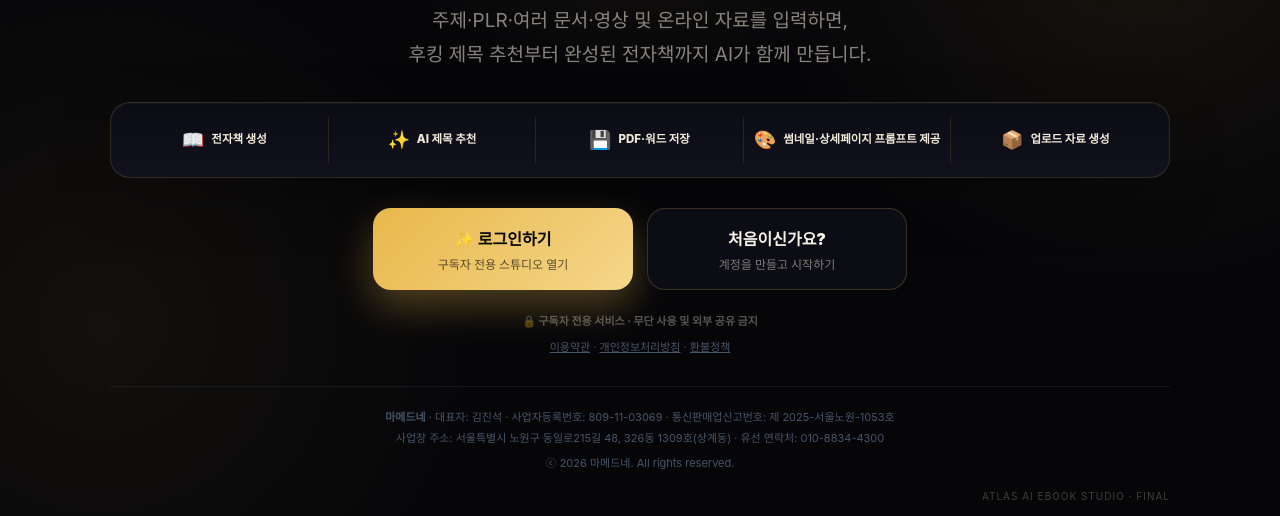
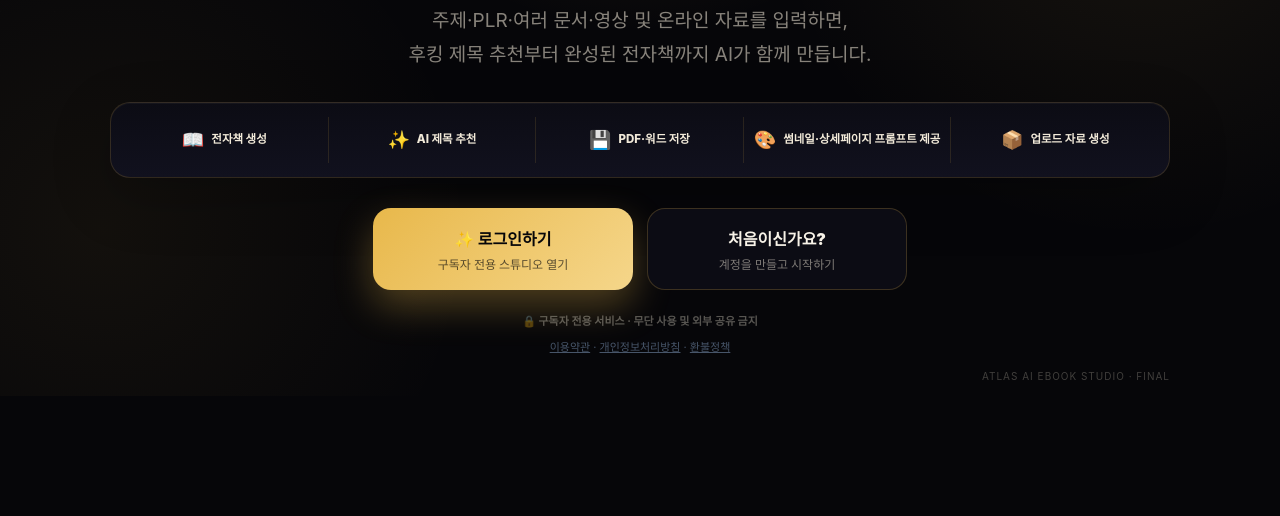
Before and after one commit to enfldka-web/Ebook-pro, a website: page index.html in a window 1280 px wide. Shown: the part 475-991 px from the top of the page. After the commit the page ends 871 px from the top, so only its background shows below. Drawn offline with nearby package versions, Linux system fonts and the light colour scheme; a script that the page names is missing; a web font is replaced by a local one.

Commit message:
fix: 토스페이먼츠 심사 승인 완료 — footer 사업자정보 원복 (#105)
토스페이먼츠 가맹점 심사(2026-09-17 보완요청 대응)가 2026-09-30 승인
완료되어, 심사 목적으로 임시로 랜딩 페이지 하단에 노출했던 사업자정보
(상호명/대표자/사업자등록번호/통신판매업신고번호/사업장 주소/유선
연락처, PR #103)를 사용자 지시대로 원래 상태로 되돌린다.

2026-08-26에 정한 원래 결정(재택 사업자라 사업장 주소=자택 주소이므로
방문자 누구나 보는 랜딩 페이지 하단에서는 빼고, 이용약관/개인정보
처리방침 링크 안(#pg-legal)에서만 상시 확인 가능하게 함)으로 복귀한다.
해당 정보는 #pg-legal 페이지에 계속 그대로 남아있어 전자상거래법상
상시 게시 의무는 그대로 충족한다.


Claude-Session: https://claude.ai/code/session_01TEhpeDR9WHUdMvSQayQ9JW

Co-authored-by: Claude <noreply@anthropic.com>

```diff
--- a/index.html
+++ b/index.html
@@ -69,24 +69,23 @@
         <button class="al-btn al-btn-secondary" onclick="showPage('auth','signup')"><strong>처음이신가요?</strong><small>계정을 만들고 시작하기</small></button>
       </div>
       <div class="al-secure">🔒 구독자 전용 서비스 · 무단 사용 및 외부 공유 금지</div>
+      <!-- 2026-08-26: 사용자 요청 — 사업자등록번호·통신판매업신고번호·주소·
+           연락처 등 개인 식별 정보(재택 사업자라 사업장 주소=자택 주소)를
+           방문자 누구나 바로 보는 랜딩 페이지 하단에서는 뺀다. 완전히
+           삭제하는 게 아니라 노출 위치만 바꾼 것 — 전자상거래법상 "상시
+           게시" 의무는 굳이 모든 페이지 하단에 눈에 띄게 박아둬야 하는 게
+           아니라 "언제든 확인 가능"하면 되므로, 아래 이용약관/개인정보
+           처리방침 링크를 타고 들어가면 그 페이지 상단에서 여전히 확인할
+           수 있다(#pg-legal, 그대로 유지). 문의 이메일도 같은 이유로
+           이 화면에서는 빼고, 로그인 후 Settings의 "고객지원" 섹션과
+           개인정보처리방침/환불정책 문서 안에는 그대로 남겨둔다.
+
+           2026-09-17~09-30: 토스페이먼츠 가맹점 심사 보완요청으로 이
+           정보를 잠깐 랜딩 페이지 하단에 노출했었다(사용자 직접 지시) —
+           심사가 2026-09-30 승인 완료되어, 사용자 지시대로 이 원래
+           결정(자택 주소 노출 최소화)으로 되돌린다. -->
       <div style="margin-top:10px;font-size:11px;color:#475569"><a href="?legal=terms" target="_blank" style="color:inherit;text-decoration:underline">이용약관</a> · <a href="?legal=privacy" target="_blank" style="color:inherit;text-decoration:underline">개인정보처리방침</a> · <a href="?legal=refund" target="_blank" style="color:inherit;text-decoration:underline">환불정책</a></div>
       <div class="al-version">ATLAS AI EBOOK STUDIO · FINAL</div>
-      <!-- 2026-09-17: 토스페이먼츠 가맹점 심사 보완요청 — "홈페이지 하단(footer)에
-           사업자정보 기재" 요구를 그대로 반영한다. 2026-08-26에는 재택 사업자라
-           사업장 주소=자택 주소라는 이유로 이 정보를 랜딩 페이지 하단에서
-           일부러 뺐었는데(아래 legal 페이지 링크로만 노출), 카드사 심사 요건상
-           "누구나 바로 보는 홈페이지 하단"에 상시 노출돼야 한다는 게 이번에
-           명확해져 그 결정을 뒤집는다(사용자 직접 지시, 2026-09-17). 값은
-           사용자가 제공한 사업자등록증/통신판매업신고증 원본과 동일 — 임의로
-           지어내지 않았다(Never Guess). 유선 연락처만 이번에 새로 받은 값.
-           .al-shell은 flex가 아닌 일반 블록(text-align:center)이라 그 안에
-           둬야 위 콘텐츠 아래로 세로로 쌓인다 — .atlas-landing(바깥 컨테이너)은
-           flex-row라 그 밖에 형제로 두면 본문 옆에 가로로 붙어버린다. -->
-      <footer style="margin-top:32px;padding-top:20px;border-top:1px solid rgba(71,85,105,.2);font-size:11px;color:#475569;line-height:1.9">
-        <div><b>마메드네</b> · 대표자: 김진석 · 사업자등록번호: 809-11-03069 · 통신판매업신고번호: 제 2025-서울노원-1053호</div>
-        <div>사업장 주소: 서울특별시 노원구 동일로215길 48, 326동 1309호(상계동) · 유선 연락처: 010-8834-4300</div>
-        <div style="margin-top:4px">ⓒ 2026 마메드네. All rights reserved.</div>
-      </footer>
     </div>
   </div>
 </div>
```
